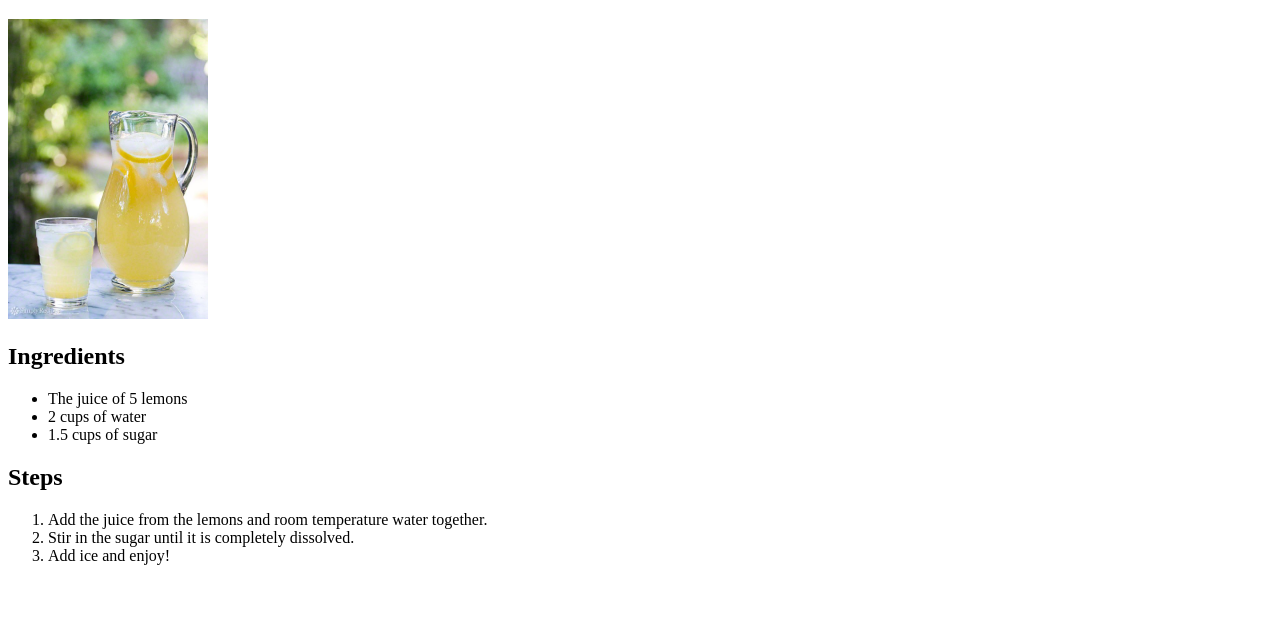
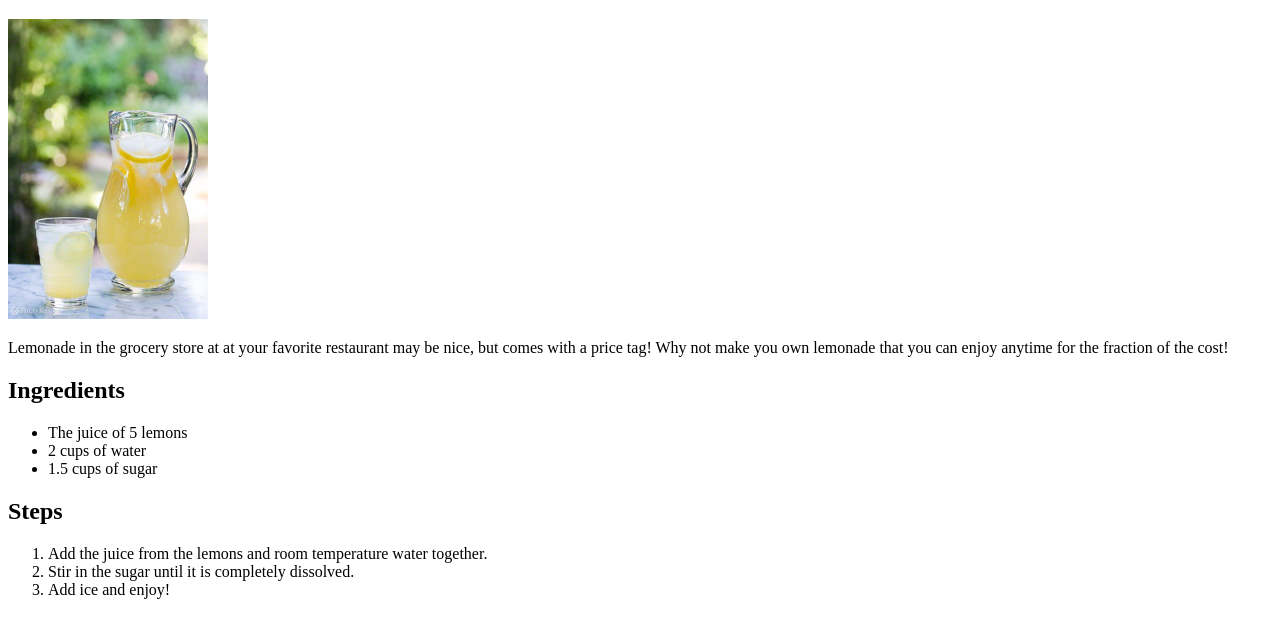
Before and after one commit to ermoniO/odin-recipes, a plain HTML site: page recipes/homemadelemonade.html in a window 1280 px wide. Shown: the part 61-698 px from the top of the page. Drawn offline with Linux system fonts and the light colour scheme.

Commit message:
Add description to lemonade webpage

```diff
--- a/recipes/homemadelemonade.html
+++ b/recipes/homemadelemonade.html
@@ -7,6 +7,9 @@
     <body>
         <h1>Homemade Lemonade</h1>
         <img src="/pictures/lemonade.jpg" alt="A jug of lemonade" width="200">
+        <p>Lemonade in the grocery store at at your favorite restaurant may be nice, but comes with
+            a price tag! Why not make you own lemonade that you can enjoy anytime for the fraction of
+            the cost!</p>
 
         <h2>Ingredients</h2>
     <ul>
```
